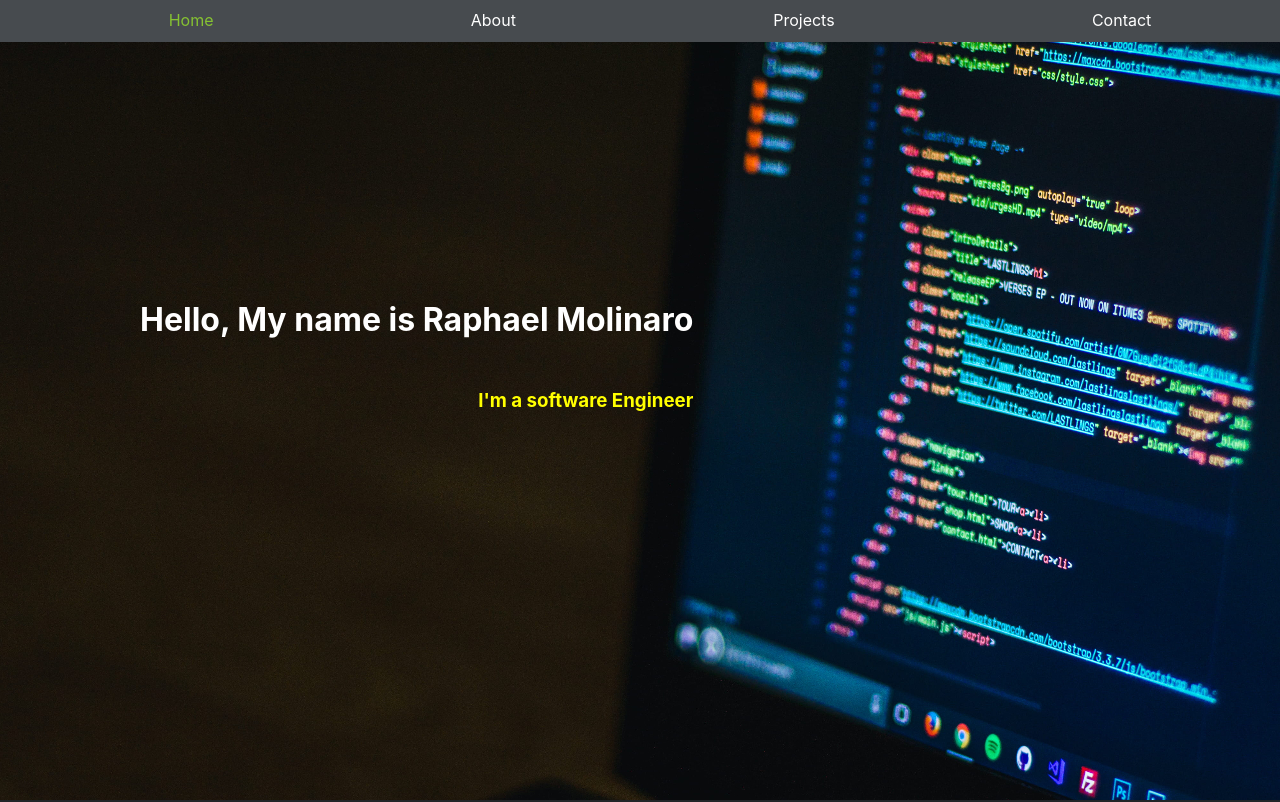
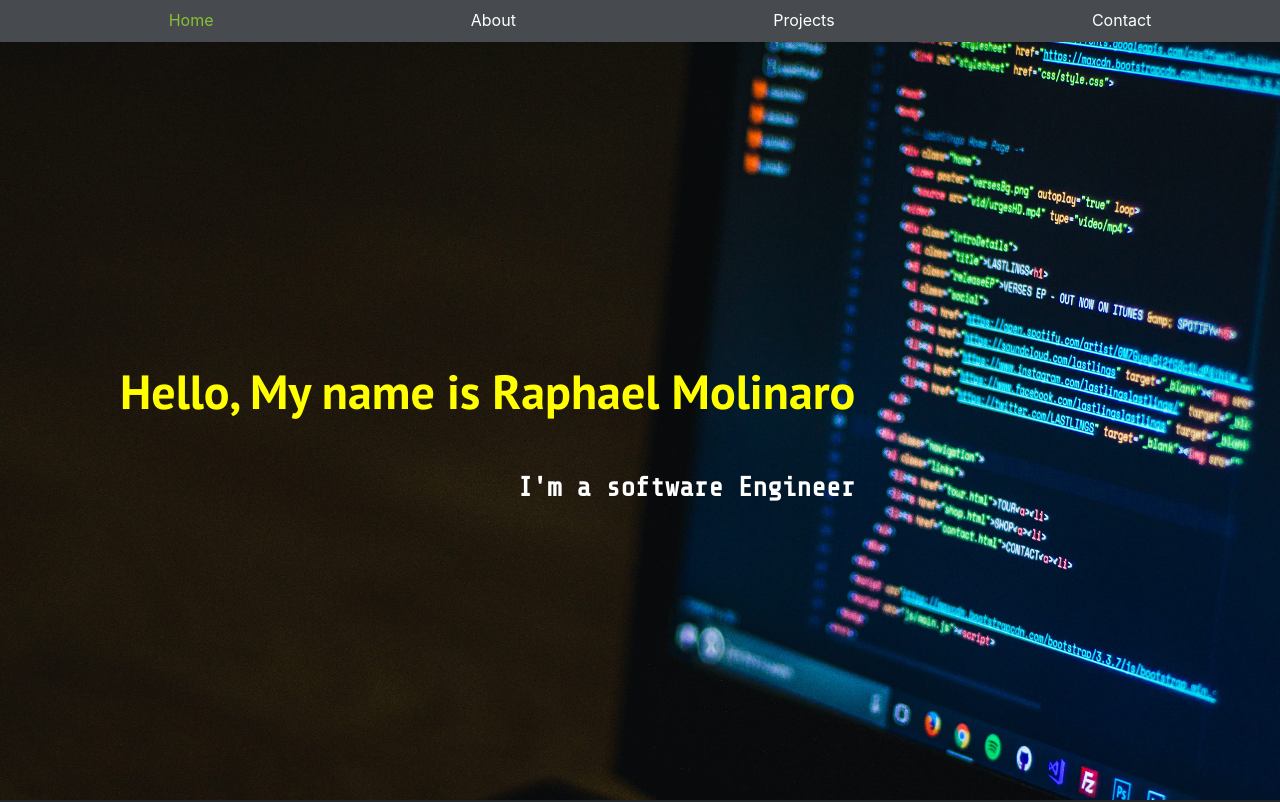
Before and after one commit to rmc3408/portfolio, a React (Create React App) app: page / in a window 1280 px wide. Shown: the top 802 px of the page. Built offline with nearby package versions, Linux system fonts and the light colour scheme.

Commit message:
animation ImageSection

```diff
--- a/public/index.html
+++ b/public/index.html
@@ -10,6 +10,7 @@
       content="Web site created using create-react-app"
     />
     <link rel="apple-touch-icon" href="%PUBLIC_URL%/logo192.png" />
+    <link href="https://fonts.googleapis.com/css2?family=Open+Sans:wght@700&family=PT+Sans:wght@700&family=Share+Tech+Mono&display=swap" rel="stylesheet">
     <!--
       manifest.json provides metadata used when your web app is installed on a
       user's mobile device or desktop. See https://developers.google.com/web/fundamentals/web-app-manifest/
--- a/src/Components/imageSection.js
+++ b/src/Components/imageSection.js
@@ -4,14 +4,21 @@ import AOS from 'aos';
 import 'aos/dist/aos.css';
 
 
-AOS.init();
+AOS.init({
+  duration: 2200
+ });
 
 const ImageSection = () => {
   return (
     <div className={classes.imageContainer}>
-      <div className={classes.boxTitle}>
-        <h1 className={classes.titleName}> Hello, My name is Raphael Molinaro </h1>
-        <h3>I'm a software Engineer</h3>
+      <div className={classes.boxTitle} >
+        <h1 data-aos="fade-right"
+            data-aos-offset="300"
+            data-aos-easing="ease-in-sine"
+            className={classes.titleName}> Hello, My name is Raphael Molinaro </h1>
+        <h3 data-aos="fade-up"
+          data-aos-delay="700"
+          data-aos-duration="3000"> I'm a software Engineer</h3>
       </div>
 
   </div>
--- a/src/Components/imageSection.module.css
+++ b/src/Components/imageSection.module.css
@@ -1,9 +1,11 @@
 .imageContainer{
     height: 100vh;
     width: 100%;
+    overflow: hidden;
     background-image: url("./img/background_top2.jpg");
     background-repeat: no-repeat;
     background-position: center center;
+    background-attachment: fixed;
 
 }
 
@@ -15,19 +17,26 @@
 
 .boxTitle {
     position: absolute;
-    top: 300px;
-    left: 140px;
+    top: 360px;
+    left: 120px;
+    font-family: 'Special Elite', cursive;
 }
 
 .boxTitle h1 {
     margin: 0 0 50px 0;
-    color:white;
+    color:yellow;
+    font-size: 3rem;
+    font-family: 'PT Sans', sans-serif;
+
 }
 
 .boxTitle h3 {
     margin: 0 0 20px 0;
-    color:yellow;
+    font-size: 1.7rem;
+    color:white;
     text-align: right;
+    font-family: 'Share Tech Mono', monospace;
+
 }
 
 
```
